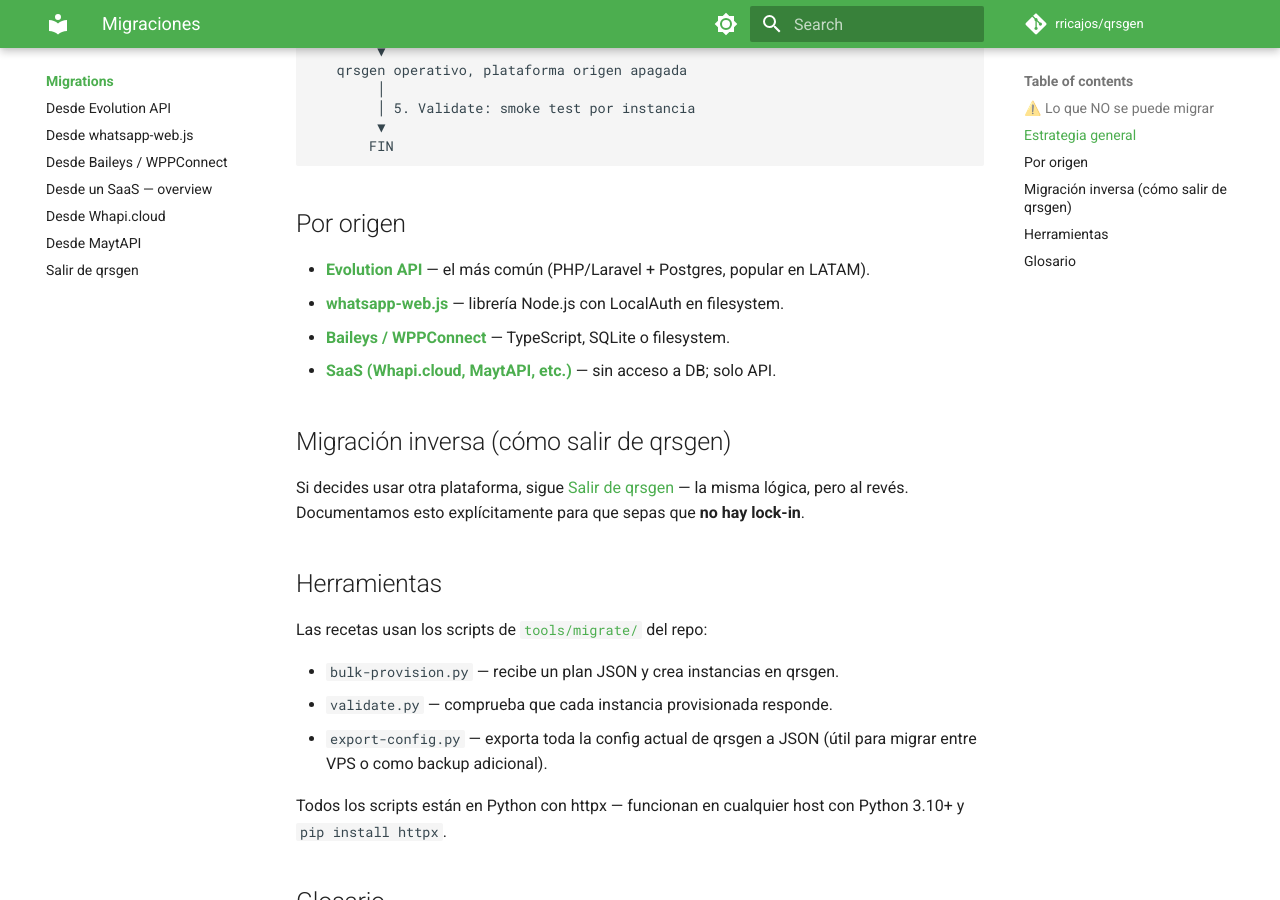
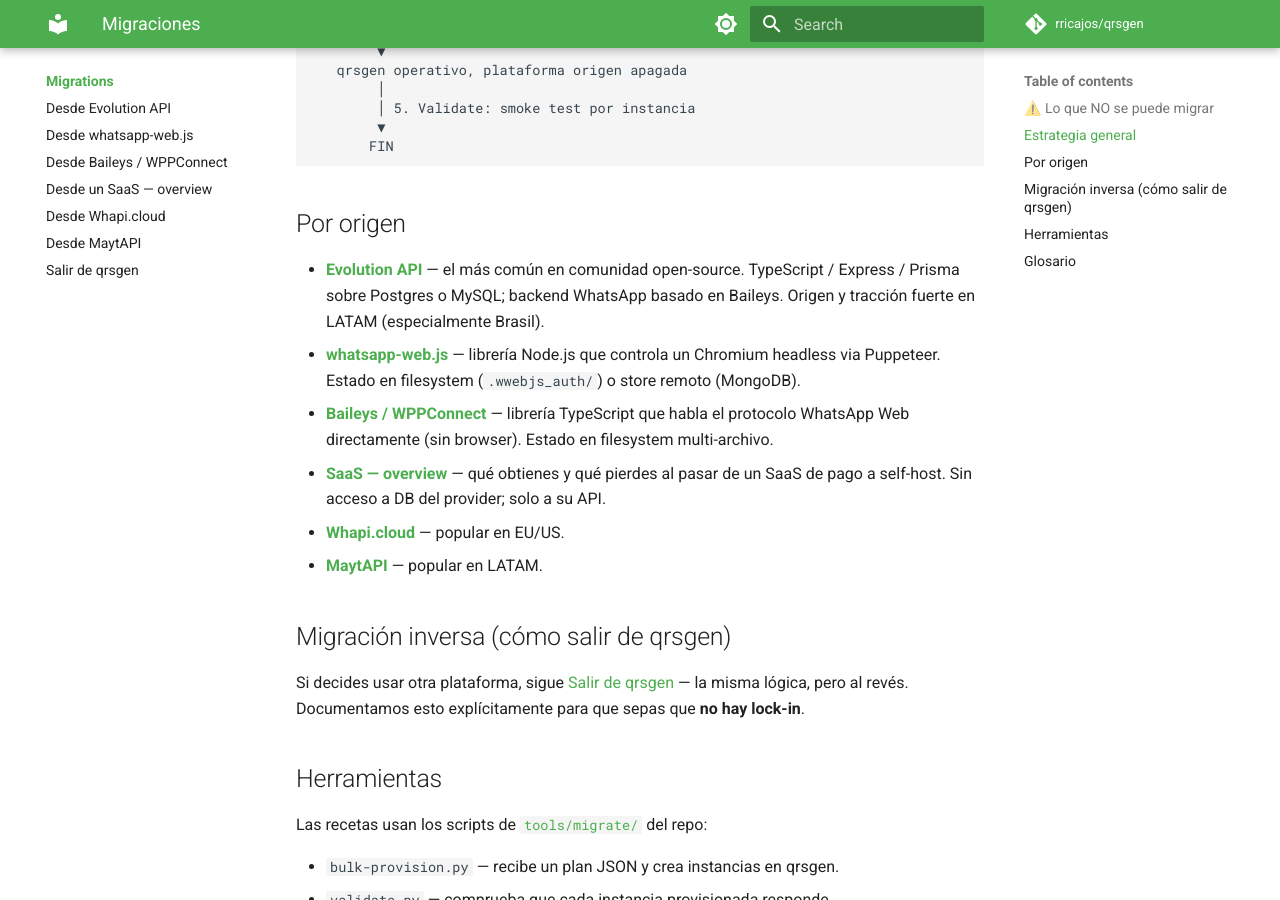
Before and after one commit to rricajos/qrsgen, an MkDocs documentation site: the page built from docs/migrations/index.md, in a window 1280 px wide and 900 px high, scrolled down 1100 px. Built offline with MkDocs 1.6.1 and Material for MkDocs 9.7.7, drawn with Linux system fonts in a browser that asks for light colours; comment, search, counter and statistics services are not loaded.

Commit message:
docs(migrations): fix Evolution API description
It's TypeScript/Express/Prisma — NOT PHP/Laravel as I wrote earlier.
The backend WhatsApp library is Baileys (not whatsmeow). The framework
is Express.js on Node.js with Prisma as ORM, supporting Postgres /
MySQL / SQLite. The strong LATAM/Brasil tracción is correct (the
project originated and is maintained from there).

```diff
--- a/docs/migrations/index.md
+++ b/docs/migrations/index.md
@@ -52,14 +52,21 @@
 
 ## Por origen
 
-- [**Evolution API**](from-evolution-api.md) — el más común
-  (PHP/Laravel + Postgres, popular en LATAM).
+- [**Evolution API**](from-evolution-api.md) — el más común en
+  comunidad open-source. TypeScript / Express / Prisma sobre Postgres
+  o MySQL; backend WhatsApp basado en Baileys. Origen y tracción
+  fuerte en LATAM (especialmente Brasil).
 - [**whatsapp-web.js**](from-whatsapp-web-js.md) — librería Node.js
-  con LocalAuth en filesystem.
-- [**Baileys / WPPConnect**](from-baileys.md) — TypeScript, SQLite o
-  filesystem.
-- [**SaaS (Whapi.cloud, MaytAPI, etc.)**](from-saas.md) — sin acceso a
-  DB; solo API.
+  que controla un Chromium headless via Puppeteer. Estado en
+  filesystem (`.wwebjs_auth/`) o store remoto (MongoDB).
+- [**Baileys / WPPConnect**](from-baileys.md) — librería TypeScript
+  que habla el protocolo WhatsApp Web directamente (sin browser).
+  Estado en filesystem multi-archivo.
+- [**SaaS — overview**](from-saas.md) — qué obtienes y qué pierdes al
+  pasar de un SaaS de pago a self-host. Sin acceso a DB del provider;
+  solo a su API.
+  - [**Whapi.cloud**](from-whapi.md) — popular en EU/US.
+  - [**MaytAPI**](from-maytapi.md) — popular en LATAM.
 
 ## Migración inversa (cómo salir de qrsgen)
 
```
